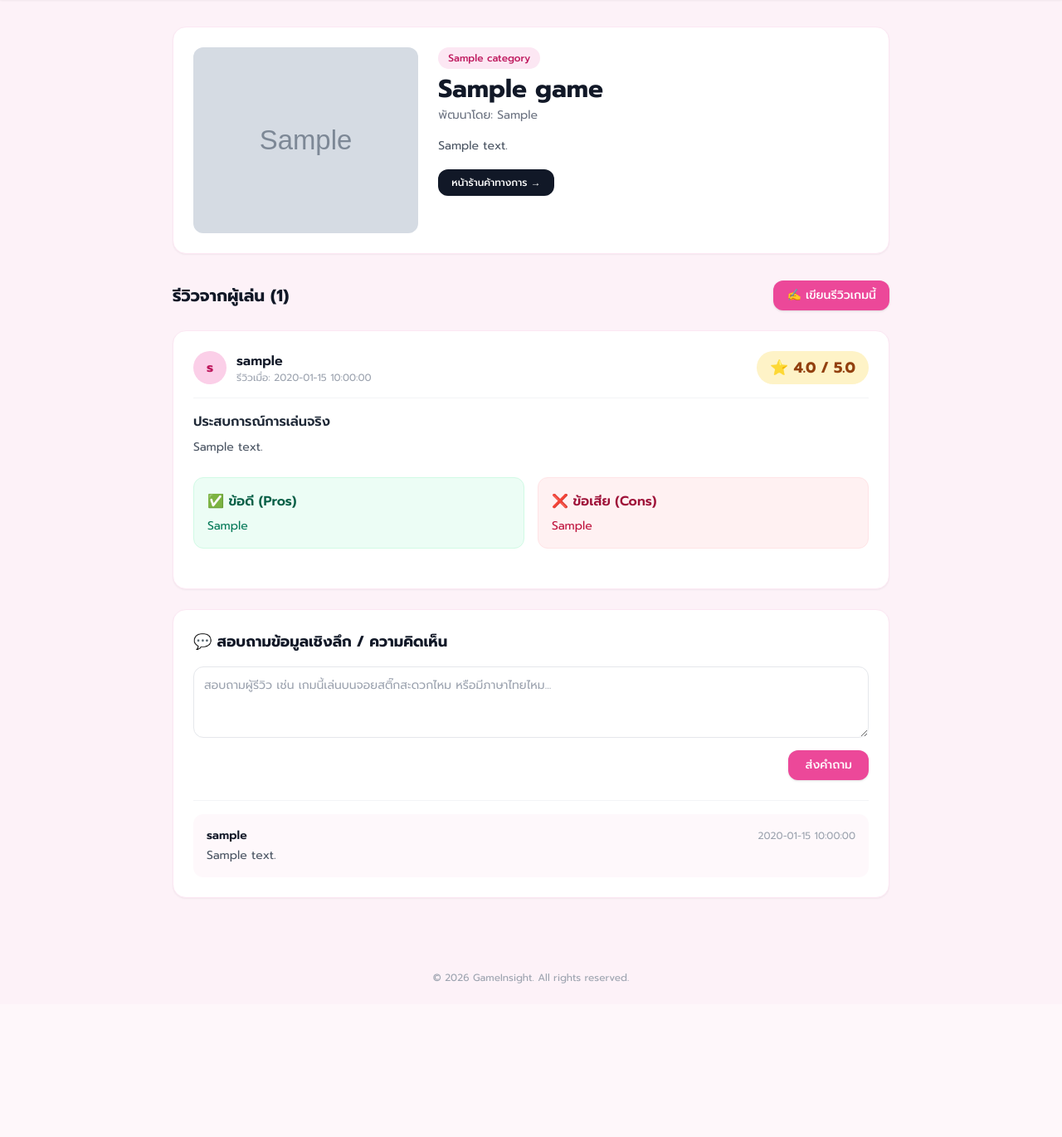
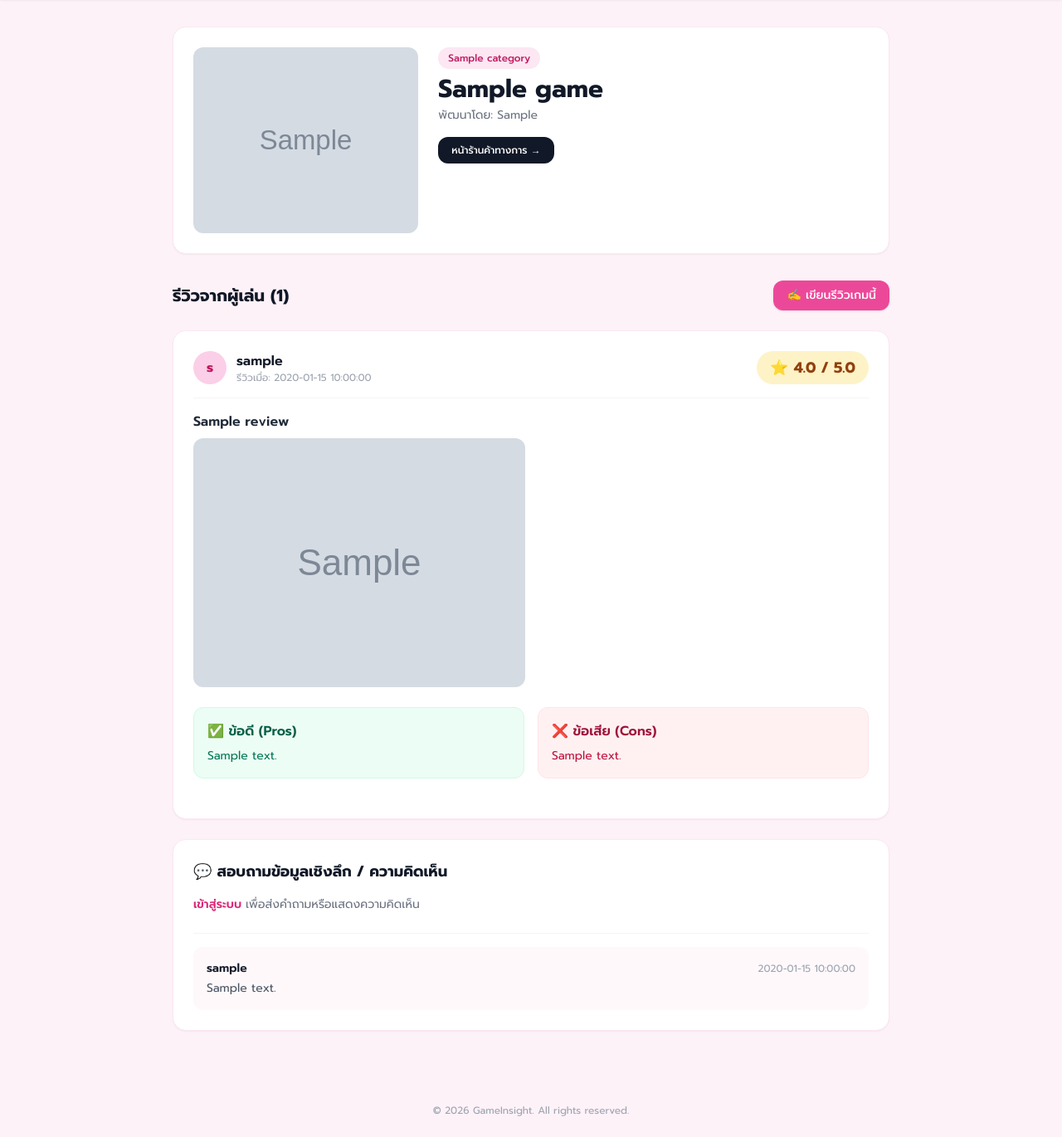
Before and after one commit to 68160056Phattharathida/gameinsight-web, a PHP site: page /game_detail.php in a window 1280 px wide. Shown: the part 65-1435 px from the top of the page at 83% size. Before the commit the page ends 1250 px from the top, so only its background shows below. Run offline with PHP 8.4, Linux system fonts and the light colour scheme; tables that the repository leaves empty hold one stand-in row (values such as "Sample post"); grey boxes marked "Sample" are stand-in pictures; some libraries are stand-ins or nearby versions.

Commit message:
Fix Review

```diff
--- a/game_detail.php
+++ b/game_detail.php
@@ -1,63 +1,93 @@
+
 <?php
-// เชื่อมต่อฐานข้อมูล (ปรับ Username / Password ให้ตรงกับเซิร์ฟเวอร์ของคุณ เช่น angsila)
-$host = 'localhost';
-$dbname = 'gameinsight';
-$username = 'root';
-$password = '';
+session_start();
+require_once __DIR__ . '/config/db.php';
 
-try {
-    $pdo = new PDO("mysql:host=$host;dbname=$dbname;charset=utf8mb4", $username, $password);
-    $pdo->setAttribute(PDO::ATTR_ERRMODE, PDO::ERRMODE_EXCEPTION);
-} catch (PDOException $e) {
-    die("Connection failed: " . $e->getMessage());
-}
-
-// รับค่า game_id จาก URL (ถ้าไม่มีให้กำหนดค่าเริ่มต้นเป็น 1)
-$game_id = isset($_GET['game_id']) ? (int)$_GET['game_id'] : 1;
+// รับ game_id จาก URL
+$game_id = isset($_GET['game_id']) ? (int) $_GET['game_id'] : 1;
 
 // ดึงข้อมูลเกมและหมวดหมู่
-$stmt = $pdo->prepare("SELECT g.*, c.name as category_name FROM games g LEFT JOIN categories c ON g.category_id = c.id WHERE g.id = ?");
+$stmt = $pdo->prepare("
+    SELECT g.*, c.category_name
+    FROM gi_games g
+    LEFT JOIN gi_categories c
+        ON g.category_id = c.category_id
+    WHERE g.game_id = ?
+");
 $stmt->execute([$game_id]);
 $game = $stmt->fetch(PDO::FETCH_ASSOC);
 
 if (!$game) {
+    http_response_code(404);
     die("ไม่พบข้อมูลเกมนี้ในระบบ");
 }
 
-// ดึงข้อมูลรีวิวทั้งหมดของเกมนี้ พร้อมชื่อผู้ใช้งาน
+// ดึงรีวิวพร้อมชื่อผู้ใช้
 $review_stmt = $pdo->prepare("
     SELECT r.*, u.username
-    FROM reviews r
-    JOIN users u ON r.user_id = u.id
+    FROM gi_reviews r
+    JOIN gi_users u ON r.user_id = u.user_id
     WHERE r.game_id = ?
     ORDER BY r.created_at DESC
 ");
 $review_stmt->execute([$game_id]);
 $reviews = $review_stmt->fetchAll(PDO::FETCH_ASSOC);
+
+// ดึงความคิดเห็นของรีวิวแต่ละรายการ
+$comment_stmt = $pdo->prepare("
+    SELECT c.*, u.username
+    FROM gi_comments c
+    JOIN gi_users u ON c.user_id = u.user_id
+    WHERE c.review_id = ?
+    ORDER BY c.created_at ASC
+");
 ?>
 <!DOCTYPE html>
 <html lang="th">
 <head>
     <meta charset="UTF-8">
     <meta name="viewport" content="width=device-width, initial-scale=1.0">
-    <title>GameInsight - <?php echo htmlspecialchars($game['title']); ?></title>
-    <!-- Tailwind CSS CDN -->
+    <title>GameInsight - <?= htmlspecialchars($game['title']) ?></title>
+
     <script src="https://cdn.tailwindcss.com"></script>
     <link href="https://fonts.googleapis.com/css2?family=Prompt:wght@300;400;500;600;700&display=swap" rel="stylesheet">
+
     <style>
-        body { font-family: 'Prompt', sans-serif; }
+        body {
+            font-family: 'Prompt', sans-serif;
+        }
     </style>
 </head>
+
 <body class="bg-pink-50 text-gray-800 min-h-screen">
 
     <!-- Navbar -->
     <nav class="bg-white shadow-sm border-b border-pink-100">
         <div class="max-w-6xl mx-auto px-4 py-4 flex justify-between items-center">
-            <a href="#" class="text-2xl font-bold text-pink-600">🎮 GameInsight</a>
+            <a href="games.php" class="text-2xl font-bold text-pink-600">
+                🎮 GameInsight
+            </a>
+
             <div class="space-x-4">
-                <a href="#" class="text-gray-600 hover:text-pink-600">หน้าแรก</a>
-                <a href="add_review.php?game_id=<?php echo $game_id; ?>" class="text-gray-600 hover:text-pink-600">เขียนรีวิว</a>
-                <a href="#" class="bg-pink-500 text-white px-4 py-2 rounded-full shadow hover:bg-pink-600">เข้าสู่ระบบ</a>
+                <a href="games.php" class="text-gray-600 hover:text-pink-600">
+                    หน้าแรก
+                </a>
+
+                <a href="add_review.php?game_id=<?= $game_id ?>"
+                   class="text-gray-600 hover:text-pink-600">
+                    เขียนรีวิว
+                </a>
+
+                <?php if (isset($_SESSION['user_id'])): ?>
+                    <span class="text-gray-600">
+                        <?= htmlspecialchars($_SESSION['username'] ?? 'ผู้ใช้') ?>
+                    </span>
+                <?php else: ?>
+                    <a href="login.php"
+                       class="bg-pink-500 text-white px-4 py-2 rounded-full shadow hover:bg-pink-600">
+                        เข้าสู่ระบบ
+                    </a>
+                <?php endif; ?>
             </div>
         </div>
     </nav>
@@ -65,120 +95,222 @@ $reviews = $review_stmt->fetchAll(PDO::FETCH_ASSOC);
     <!-- Main Content -->
     <main class="max-w-4xl mx-auto px-4 py-8">
 
-        <!-- Game Header Section -->
+        <!-- Game Information -->
         <div class="bg-white rounded-2xl shadow-sm border border-pink-100 p-6 mb-8 flex flex-col md:flex-row gap-6">
-            <img src="<?php echo htmlspecialchars($game['cover_image'] ?? 'https://images.unsplash.com/photo-1550745165-9bc0b252726f?auto=format&fit=crop&w=600&q=80'); ?>" alt="Game Cover" class="w-full md:w-1/3 rounded-xl object-cover h-56">
+
+            <img
+                src="<?= htmlspecialchars(
+                    $game['cover_image']
+                    ?: 'https://images.unsplash.com/photo-1550745165-9bc0b252726f?auto=format&fit=crop&w=600&q=80'
+                ) ?>"
+                alt="Game Cover"
+                class="w-full md:w-1/3 rounded-xl object-cover h-56"
+            >
+
             <div class="flex-1">
-                <span class="bg-pink-100 text-pink-700 text-xs px-3 py-1 rounded-full font-medium"><?php echo htmlspecialchars($game['category_name'] ?? 'Action RPG'); ?></span>
-                <h1 class="text-3xl font-bold text-gray-900 mt-2"><?php echo htmlspecialchars($game['title']); ?></h1>
-                <p class="text-gray-500 text-sm mt-1">พัฒนาโดย: <?php echo htmlspecialchars($game['developer']); ?></p>
-                <p class="text-gray-600 mt-4 text-sm leading-relaxed"><?php echo htmlspecialchars($game['description']); ?></p>
+                <span class="bg-pink-100 text-pink-700 text-xs px-3 py-1 rounded-full font-medium">
+                    <?= htmlspecialchars($game['category_name'] ?? 'ไม่ระบุหมวดหมู่') ?>
+                </span>
+
+                <h1 class="text-3xl font-bold text-gray-900 mt-2">
+                    <?= htmlspecialchars($game['title']) ?>
+                </h1>
+
+                <p class="text-gray-500 text-sm mt-1">
+                    พัฒนาโดย: <?= htmlspecialchars($game['developer'] ?? 'ไม่ระบุ') ?>
+                </p>
+
                 <div class="mt-4">
-                    <a href="<?php echo htmlspecialchars($game['store_links'] ?? '#'); ?>" target="_blank" class="bg-gray-900 text-white text-xs px-4 py-2 rounded-xl hover:bg-gray-800 font-medium inline-block">หน้าร้านค้าทางการ →</a>
+                    <?php if (!empty($game['store_url'])): ?>
+                        <a
+                            href="<?= htmlspecialchars($game['store_url']) ?>"
+                            target="_blank"
+                            rel="noopener noreferrer"
+                            class="bg-gray-900 text-white text-xs px-4 py-2 rounded-xl hover:bg-gray-800 font-medium inline-block"
+                        >
+                            หน้าร้านค้าทางการ →
+                        </a>
+                    <?php endif; ?>
                 </div>
             </div>
         </div>
 
-        <!-- Review Section Header & Add Review Button -->
-        <div class="flex justify-between items-center mb-6">
-            <h2 class="text-xl font-bold text-gray-900">รีวิวจากผู้เล่น (<?php echo count($reviews); ?>)</h2>
-            <a href="add_review.php?game_id=<?php echo $game_id; ?>" class="bg-pink-500 text-white text-sm px-4 py-2 rounded-xl shadow hover:bg-pink-600 font-medium flex items-center gap-1.5">
+        <!-- Review Header -->
+        <div class="flex justify-between items-center mb-6 gap-4">
+            <h2 class="text-xl font-bold text-gray-900">
+                รีวิวจากผู้เล่น (<?= count($reviews) ?>)
+            </h2>
+
+            <a
+                href="add_review.php?game_id=<?= $game_id ?>"
+                class="bg-pink-500 text-white text-sm px-4 py-2 rounded-xl shadow hover:bg-pink-600 font-medium"
+            >
                 ✍️ เขียนรีวิวเกมนี้
             </a>
         </div>
 
         <?php if (empty($reviews)): ?>
-            <!-- หากยังไม่มีรีวิวในระบบ -->
+
             <div class="bg-white rounded-2xl shadow-sm border border-pink-100 p-8 text-center text-gray-400 mb-8">
                 <p>ยังไม่มีบทวิจารณ์สำหรับเกมนี้ในระบบ</p>
-                <p class="text-xs mt-1">มาเป็นคนแรกที่แชร์ประสบการณ์การเล่นเกมนี้กันเถอะ!</p>
+                <p class="text-xs mt-1">
+                    มาเป็นคนแรกที่แชร์ประสบการณ์การเล่นเกมนี้กันเถอะ!
+                </p>
             </div>
+
         <?php else: ?>
+
             <?php foreach ($reviews as $review): ?>
-                <!-- Review Structured Card -->
+
+                <!-- Review Card -->
                 <div class="bg-white rounded-2xl shadow-sm border border-pink-100 p-6 mb-6">
-                    <div class="flex justify-between items-center border-b border-gray-100 pb-4 mb-4">
+
+                    <div class="flex justify-between items-center border-b border-gray-100 pb-4 mb-4 gap-4">
                         <div class="flex items-center gap-3">
                             <div class="w-10 h-10 bg-pink-200 rounded-full flex items-center justify-center font-bold text-pink-700">
-                                <?php echo mb_substr($review['username'], 0, 1); ?>
+                                <?= htmlspecialchars(mb_substr($review['username'], 0, 1)) ?>
                             </div>
+
                             <div>
-                                <h3 class="font-semibold text-gray-900"><?php echo htmlspecialchars($review['username']); ?></h3>
-                                <p class="text-xs text-gray-400">รีวิวเมื่อ: <?php echo $review['created_at']; ?></p>
+                                <h3 class="font-semibold text-gray-900">
+                                    <?= htmlspecialchars($review['username']) ?>
+                                </h3>
+
+                                <p class="text-xs text-gray-400">
+                                    รีวิวเมื่อ: <?= htmlspecialchars($review['created_at']) ?>
+                                </p>
                             </div>
                         </div>
+
                         <div class="bg-amber-100 text-amber-800 px-4 py-1.5 rounded-full font-bold text-lg flex items-center gap-1">
-                            ⭐ <?php echo number_format($review['rating'], 1); ?> / 5.0
+                            ⭐ <?= number_format((float) $review['rating'], 1) ?> / 5.0
                         </div>
                     </div>
 
-                    <!-- Review Body -->
+                    <!-- Review Title and Content -->
                     <div class="mb-6">
-                        <h4 class="font-semibold text-gray-800 mb-2">ประสบการณ์การเล่นจริง</h4>
-                        <p class="text-gray-600 text-sm leading-relaxed">
-                            <?php echo nl2br(htmlspecialchars($review['content'])); ?>
-                        </p>
+                        <h4 class="font-semibold text-gray-800 mb-2">
+                            <?= htmlspecialchars($review['title']) ?>
+                        </h4>
+
+                        <?php if (!empty($review['review_image'])): ?>
+                            <img
+                                src="<?= htmlspecialchars($review['review_image']) ?>"
+                                alt="รูปประกอบรีวิว"
+                                class="max-h-80 rounded-xl object-contain mb-4"
+                            >
+                        <?php endif; ?>
                     </div>
 
-                    <!-- Pros & Cons Grid -->
+                    <!-- Pros and Cons -->
                     <div class="grid md:grid-cols-2 gap-4 mb-6">
-                        <!-- Pros -->
+
                         <div class="bg-emerald-50 border border-emerald-100 rounded-xl p-4">
-                            <h5 class="font-semibold text-emerald-800 mb-2 flex items-center gap-1.5">✅ ข้อดี (Pros)</h5>
-                            <p class="text-sm text-emerald-700 whitespace-pre-line"><?php echo htmlspecialchars($review['pros']); ?></p>
+                            <h5 class="font-semibold text-emerald-800 mb-2">
+                                ✅ ข้อดี (Pros)
+                            </h5>
+
+                            <p class="text-sm text-emerald-700 whitespace-pre-line"><?= htmlspecialchars($review['content_pros'] ?? '') ?></p>
                         </div>
-                        <!-- Cons -->
+
                         <div class="bg-rose-50 border border-rose-100 rounded-xl p-4">
-                            <h5 class="font-semibold text-rose-800 mb-2 flex items-center gap-1.5">❌ ข้อเสีย (Cons)</h5>
-                            <p class="text-sm text-rose-700 whitespace-pre-line"><?php echo htmlspecialchars($review['cons']); ?></p>
+                            <h5 class="font-semibold text-rose-800 mb-2">
+                                ❌ ข้อเสีย (Cons)
+                            </h5>
+
+                            <p class="text-sm text-rose-700 whitespace-pre-line"><?= htmlspecialchars($review['content_cons'] ?? '') ?></p>
                         </div>
+
                     </div>
                 </div>
 
-                <!-- Interactive Comments / Q&A Section -->
+                <!-- Comments / Q&A -->
                 <div class="bg-white rounded-2xl shadow-sm border border-pink-100 p-6 mb-8">
-                    <h3 class="text-lg font-bold text-gray-900 mb-4">💬 สอบถามข้อมูลเชิงลึก / ความคิดเห็น</h3>
+
+                    <h3 class="text-lg font-bold text-gray-900 mb-4">
+                        💬 สอบถามข้อมูลเชิงลึก / ความคิดเห็น
+                    </h3>
 
                     <!-- Comment Form -->
-                    <form action="submit_comment.php" method="POST" class="mb-6">
-                        <input type="hidden" name="review_id" value="<?php echo $review['id']; ?>">
-                        <textarea name="comment" rows="3" required placeholder="สอบถามผู้รีวิว เช่น เกมนี้เล่นบนจอยสติ๊กสะดวกไหม หรือมีภาษาไทยไหม..." class="w-full border border-gray-200 rounded-xl p-3 text-sm focus:outline-none focus:border-pink-500"></textarea>
-                        <div class="flex justify-end mt-2">
-                            <button type="submit" class="bg-pink-500 text-white text-sm px-5 py-2 rounded-xl shadow hover:bg-pink-600 font-medium">ส่งคำถาม</button>
-                        </div>
-                    </form>
+                    <?php if (isset($_SESSION['user_id'])): ?>
 
-                    <!-- Comment List (Q&A) -->
+                        <form action="submit_comment.php" method="POST" class="mb-6">
+                            <input
+                                type="hidden"
+                                name="review_id"
+                                value="<?= (int) $review['review_id'] ?>"
+                            >
+
+                            <textarea
+                                name="comment"
+                                rows="3"
+                                required
+                                placeholder="สอบถามผู้รีวิว เช่น เกมนี้เล่นบนจอยสติ๊กสะดวกไหม หรือมีภาษาไทยไหม..."
+                                class="w-full border border-gray-200 rounded-xl p-3 text-sm focus:outline-none focus:border-pink-500"
+                            ></textarea>
+
+                            <div class="flex justify-end mt-2">
+                                <button
+                                    type="submit"
+                                    class="bg-pink-500 text-white text-sm px-5 py-2 rounded-xl shadow hover:bg-pink-600 font-medium"
+                                >
+                                    ส่งคำถาม
+                                </button>
+                            </div>
+                        </form>
+
+                    <?php else: ?>
+
+                        <p class="text-sm text-gray-500 mb-6">
+                            <a href="login.php" class="text-pink-600 font-semibold hover:underline">
+                                เข้าสู่ระบบ
+                            </a>
+                            เพื่อส่งคำถามหรือแสดงความคิดเห็น
+                        </p>
+
+                    <?php endif; ?>
+
+                    <!-- Comment List -->
                     <div class="space-y-4 border-t border-gray-100 pt-4">
+
                         <?php
-                        // ดึงคอมเมนต์ของรีวิวนี้
-                        $comm_stmt = $pdo->prepare("
-                            SELECT c.*, u.username
-                            FROM comments c
-                            JOIN users u ON c.user_id = u.id
-                            WHERE c.review_id = ?
-                            ORDER BY c.created_at ASC
-                        ");
-                        $comm_stmt->execute([$review['id']]);
-                        $comments = $comm_stmt->fetchAll(PDO::FETCH_ASSOC);
+                        $comment_stmt->execute([(int) $review['review_id']]);
+                        $comments = $comment_stmt->fetchAll(PDO::FETCH_ASSOC);
                         ?>
 
                         <?php if (empty($comments)): ?>
-                            <p class="text-xs text-gray-400 text-center py-2">ยังไม่มีคำถามหรือความคิดเห็นใต้รีวิวนี้</p>
+
+                            <p class="text-xs text-gray-400 text-center py-2">
+                                ยังไม่มีคำถามหรือความคิดเห็นใต้รีวิวนี้
+                            </p>
+
                         <?php else: ?>
+
                             <?php foreach ($comments as $comm): ?>
+
                                 <div class="bg-pink-50/50 rounded-xl p-4">
-                                    <div class="flex justify-between items-center mb-1">
-                                        <span class="font-semibold text-sm text-gray-900"><?php echo htmlspecialchars($comm['username']); ?></span>
-                                        <span class="text-xs text-gray-400"><?php echo $comm['created_at']; ?></span>
+                                    <div class="flex justify-between items-center mb-1 gap-4">
+                                        <span class="font-semibold text-sm text-gray-900">
+                                            <?= htmlspecialchars($comm['username']) ?>
+                                        </span>
+
+                                        <span class="text-xs text-gray-400">
+                                            <?= htmlspecialchars($comm['created_at']) ?>
+                                        </span>
                                     </div>
-                                    <p class="text-sm text-gray-600"><?php echo htmlspecialchars($comm['comment']); ?></p>
+
+                                    <p class="text-sm text-gray-600 whitespace-pre-line"><?= htmlspecialchars($comm['comment_text']) ?></p>
                                 </div>
+
                             <?php endforeach; ?>
+
                         <?php endif; ?>
+
                     </div>
                 </div>
+
             <?php endforeach; ?>
+
         <?php endif; ?>
 
     </main>
```
